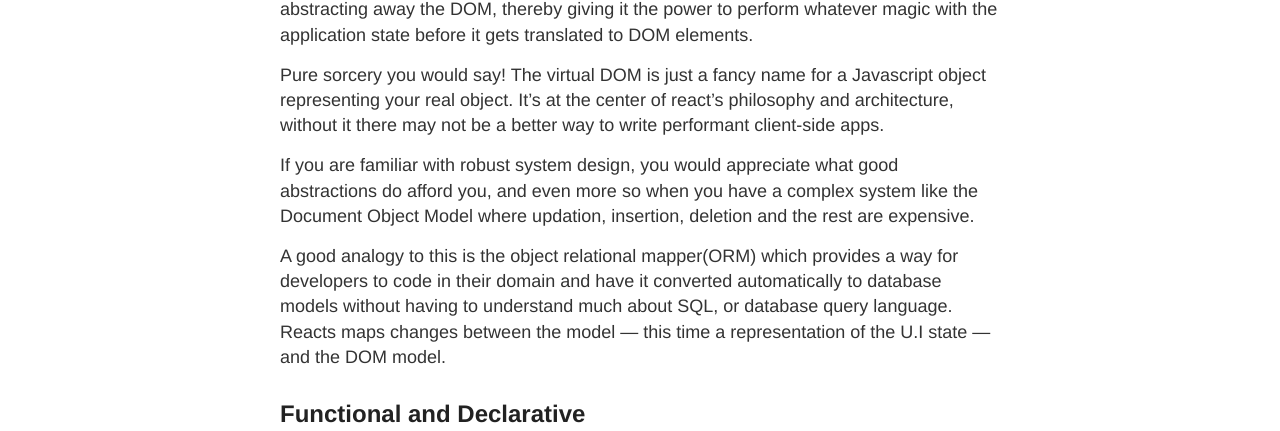
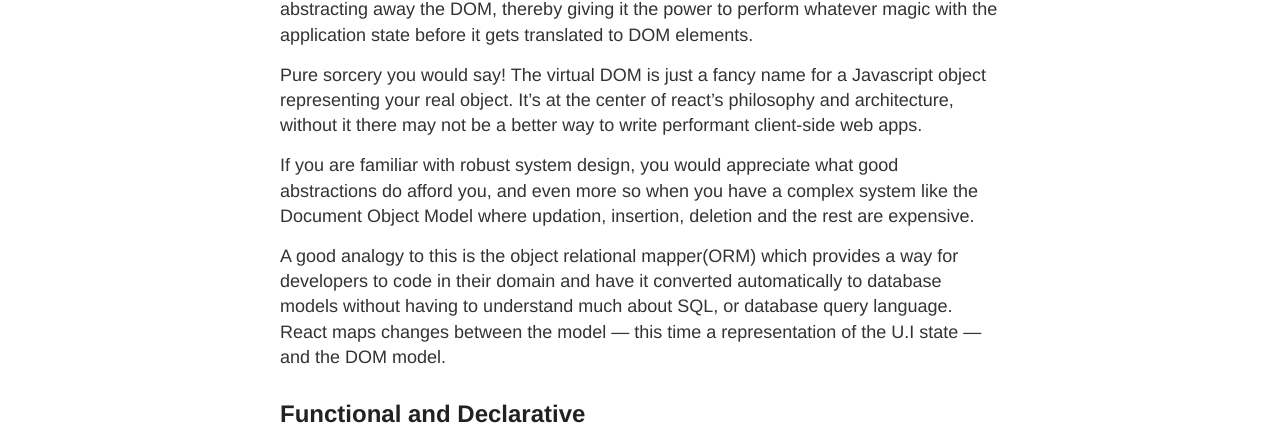
Before and after one commit to yeleywale/yeleywale.github.io, a Jekyll site: the page built from _posts/2017-4-10-Get Started with ReactJs.md, in a window 1280 px wide. Shown: the part 785-1216 px from the top of the page. Built offline with Jekyll 4.4.1, drawn with Linux system fonts in a browser that asks for light colours; our own code applies the rules of GitHub Pages for plain Markdown files; comment, search, counter and statistics services are not loaded.

Commit message:
Add a bit

```diff
--- a/_posts/2017-4-10-Get Started with ReactJs.md
+++ b/_posts/2017-4-10-Get Started with ReactJs.md
@@ -10,11 +10,11 @@ Let me add this:
 ## Virtual DOM
 Unlike other libraries that interact directly with the DOM, React got a little bit smarter by abstracting away the DOM, thereby giving it the power to perform whatever magic with the application state before it gets translated to DOM elements.
 
-Pure sorcery you would say! The virtual DOM is just a fancy name for a Javascript object representing your real object. It's at the center of react's philosophy and architecture, without it there may not be a better way to write performant client-side apps.
+Pure sorcery you would say! The virtual DOM is just a fancy name for a Javascript object representing your real object. It's at the center of react's philosophy and architecture, without it there may not be a better way to write performant client-side web apps.
 
 If you are familiar with robust system design, you would appreciate what good abstractions do afford you, and even more so when you have a complex system like the Document Object Model where updation, insertion, deletion and the rest are expensive.
 
-A good analogy to this is the object relational mapper(ORM) which provides a way for developers to code in their domain and have it converted automatically to database models without having to understand much about SQL, or database query language. Reacts maps changes between the model &mdash; this time a representation of the U.I state &mdash; and the DOM model.
+A good analogy to this is the object relational mapper(ORM) which provides a way for developers to code in their domain and have it converted automatically to database models without having to understand much about SQL, or database query language. React maps changes between the model &mdash; this time a representation of the U.I state &mdash; and the DOM model.
 
 ## Functional and Declarative
 
```
